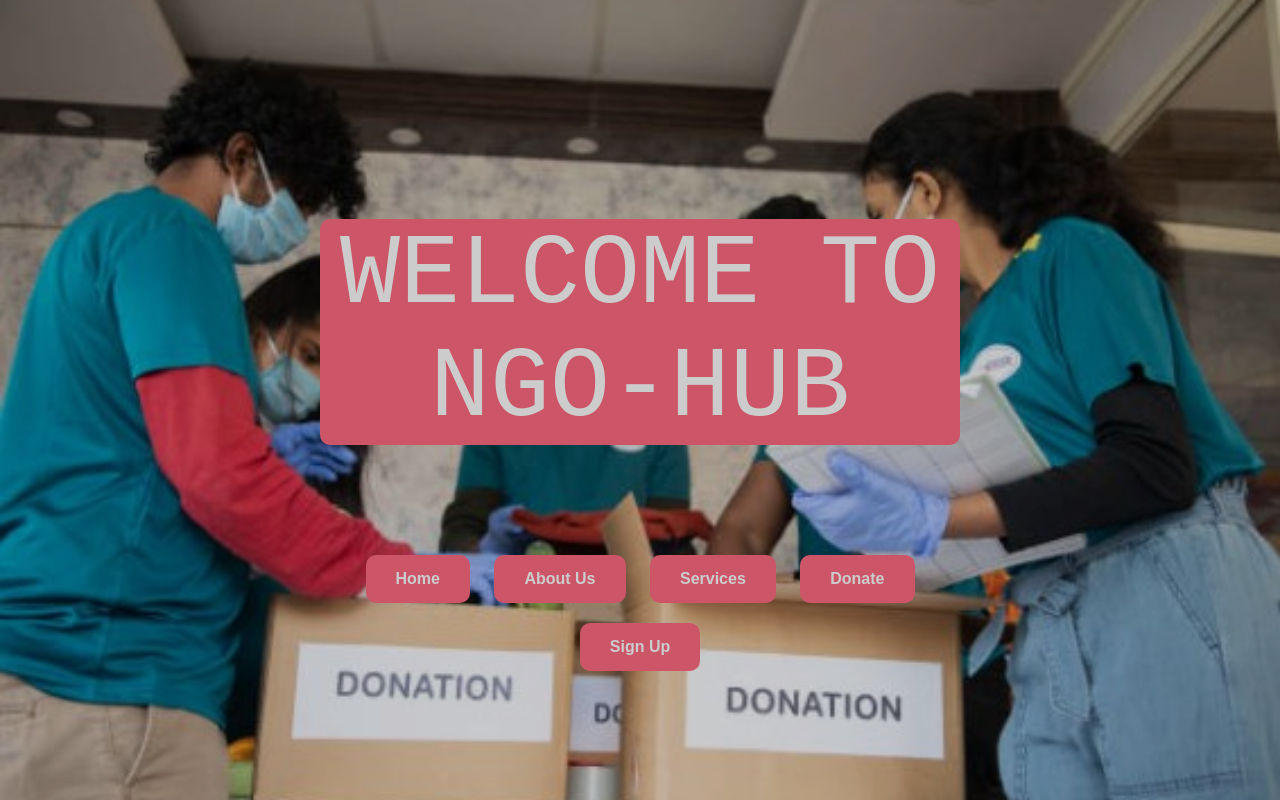
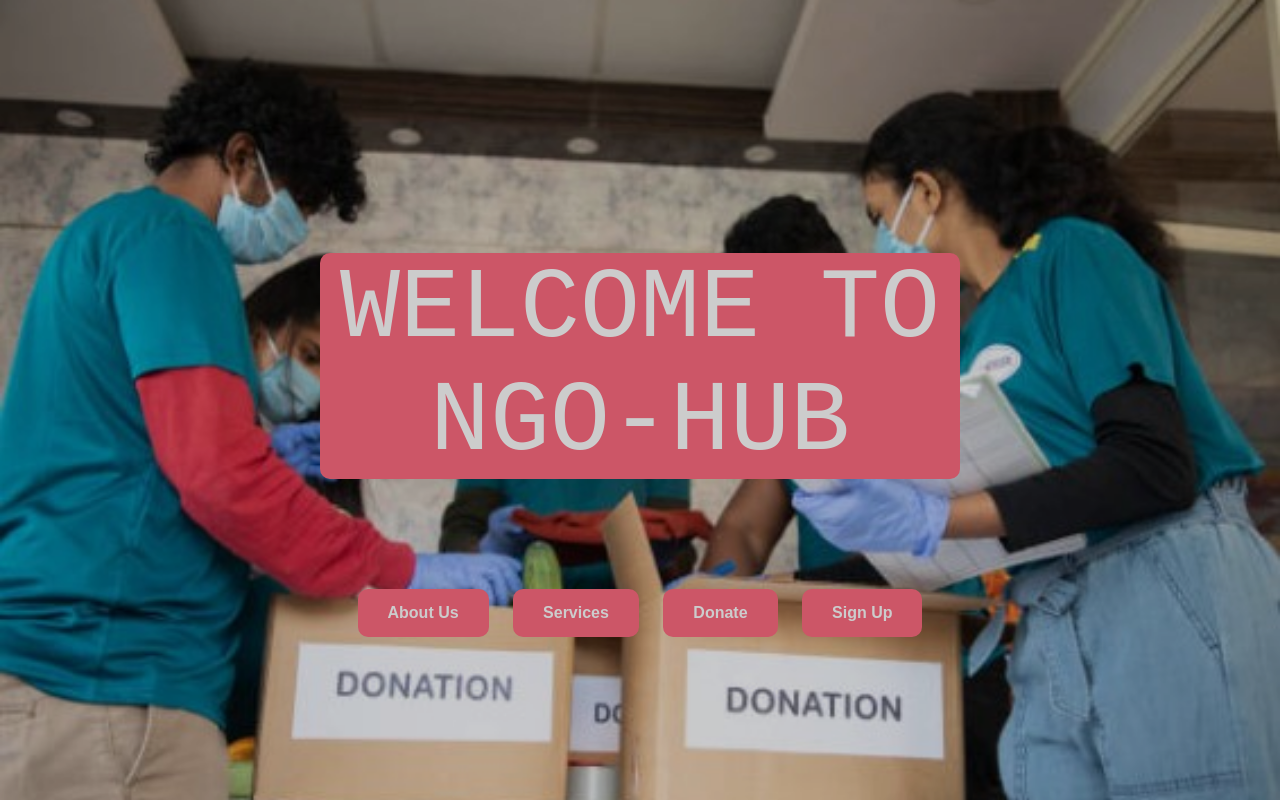
Before and after one commit to Nishantttsingh/NGOHUB, a Flask app: page / in a window 1280 px wide. Run offline with Flask 3, Linux system fonts and the light colour scheme.

Commit message:
Update home.html

```diff
--- a/templates/home.html
+++ b/templates/home.html
@@ -78,7 +78,7 @@
         <div class="content">
             <p class="text-home">WELCOME TO NGO-HUB</p>
 
-            <button class="home-button"><a href="{{ url_for('home') }}">Home</a></button>
+
             <button class="home-button"><a href="{{ url_for('aboutus') }}">About Us</a></button>
 
             <button class="home-button"><a href="{{ url_for('services') }}">Services</a>
```
